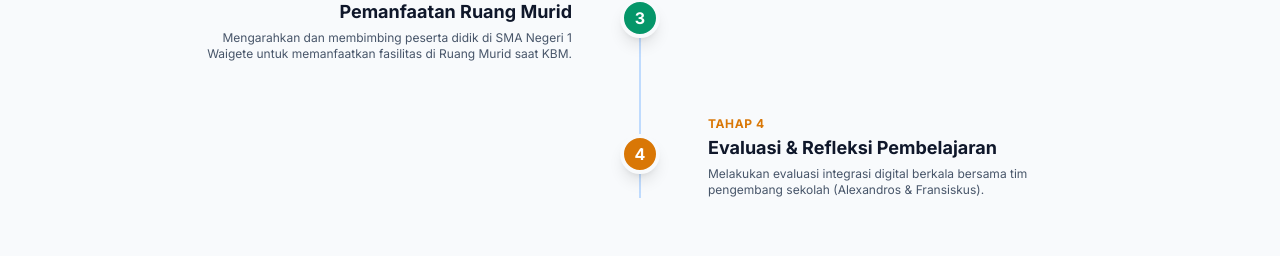
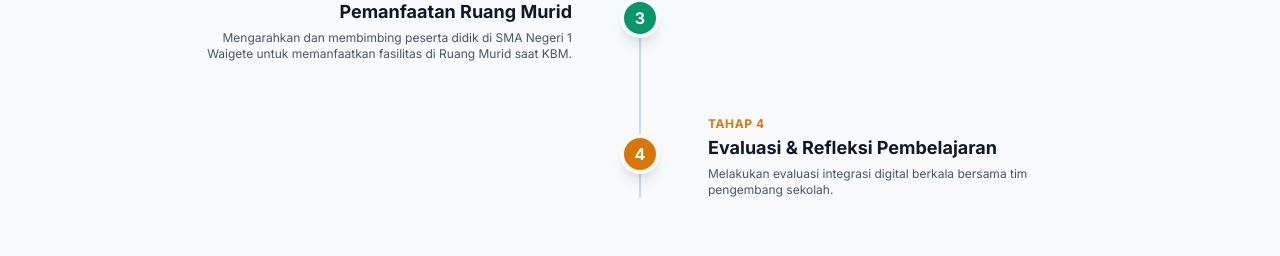
Before and after one commit to alexandrozarief-project/pengimbasan-sman1waigete, a plain HTML site: page index.html in a window 1280 px wide. Shown: the part 3563-3819 px from the top of the page. Drawn offline with nearby package versions, Linux system fonts and the light colour scheme.

Commit message:
Update index.html

```diff
--- a/index.html
+++ b/index.html
@@ -535,7 +535,7 @@
                             <div class="flex-1 md:pl-12 mt-4 md:mt-0">
                                 <span class="text-xs font-bold text-amber-600 uppercase tracking-wider">Tahap 4</span>
                                 <h3 class="text-lg font-bold text-slate-900">Evaluasi & Refleksi Pembelajaran</h3>
-                                <p class="text-xs text-slate-600 mt-1">Melakukan evaluasi integrasi digital berkala bersama tim pengembang sekolah (Alexandros & Fransiskus).</p>
+                                <p class="text-xs text-slate-600 mt-1">Melakukan evaluasi integrasi digital berkala bersama tim pengembang sekolah.</p>
                             </div>
                         </div>
 
```
